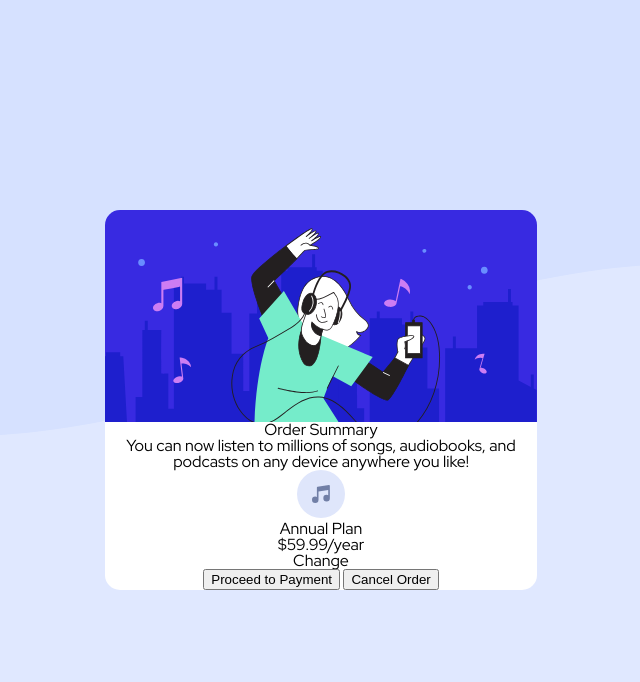
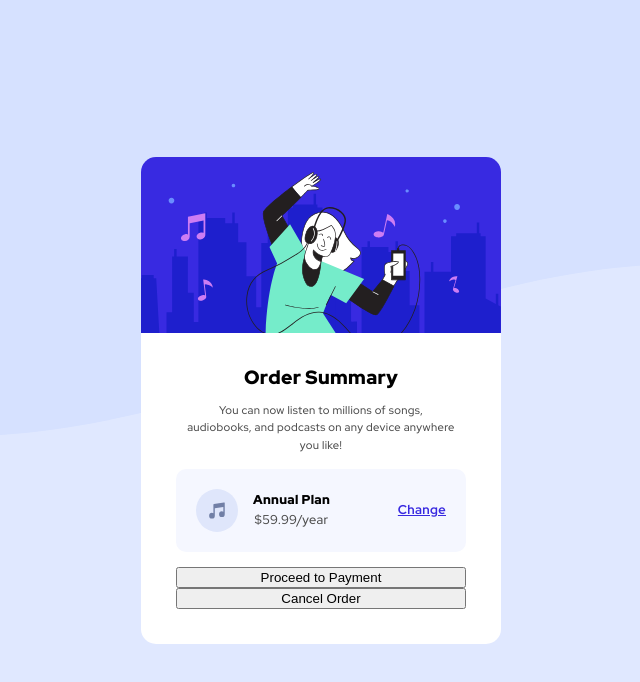
Before and after one commit to Karine-Bauch/Front-end-Mentor-Order-summary-component, a plain HTML site: page index.html in a window 1280 px wide. Shown: the top 682 px of the page, without its empty margins (399-1039 px from the left). Drawn offline with Linux system fonts and the light colour scheme.

Commit message:
Add style to summary, lack the buttons style

```diff
--- a/css/style.css
+++ b/css/style.css
@@ -13,19 +13,21 @@
 /*My style*/
 .bodyElement {
     font-family: 'Red Hat Display', sans-serif;
+    font-weight: 500;
     width: 1440px;
     height: 100vh;
     background-color: hsl(225, 100%, 94%);
     background-image: url("../images/pattern-background-desktop.svg");
     background-repeat: no-repeat;
-    padding: auto;
     display: flex;
     align-items: center;
     margin-bottom: 0;
+    letter-spacing: 0.02rem;
+    padding: 40px 0px;
 }
 
 .mainOrder {
-    width: 30%;
+    width: 25%;
     margin: auto;
     display: flex;
     flex-direction: column;
@@ -42,4 +44,74 @@
     background-color: #ffffff;
     margin-top: 0;
     border-radius: 0px 0px 15px 15px;
+    display: flex;
+    flex-direction: column;
+    padding: 35px;
 }
+
+.mainOrder__title {
+    font-size: 1.2rem;
+}
+
+.mainOrder__summaryDetails {
+    margin-top: 15px;
+    font-size: 0.7rem;
+    color: rgb(76, 76, 76);
+    line-height: 1.1rem;
+    padding: 0px 10px;
+}
+
+.summaryResume {
+    width: 100%;
+    background: hsl(225, 100%, 98%);
+    border-radius: 10px;
+    margin: 15px auto;
+    display: flex;
+    align-items: center;
+    justify-content: space-between;
+    padding: 20px;
+}
+
+.summaryResume__picto-text {
+    display: flex;
+    justify-content: left;
+    align-items: center;
+}
+
+.summaryResume__picto {
+    width: 30%;
+}
+
+.summaryResume__title {
+    margin-bottom: 8px;
+}
+
+.summaryResume__text {
+    height: 100%;
+    font-size: 0.8rem;
+    display: flex;
+    flex-direction: column;
+    align-content: space-between;
+    margin-left: 15px;
+}
+
+.summaryResume__price {
+    color:rgb(76, 76, 76);
+}
+
+.mainOrder__link {
+    font-size: 0.8rem;
+    color:hsl(245, 75%, 52%);
+    text-decoration: underline;
+}
+
+
+/* Utilitaires */
+
+.strong {
+    font-weight: 900;
+}
+
+.semi-strong {
+    font-weight: 700;
+}
--- a/index.html
+++ b/index.html
@@ -17,22 +17,23 @@
     <main class="mainOrder">
       <img class="mainOrder__img" src="./images/illustration-hero.svg" />
       <div class="mainOrder__summary">
-        <h1 class="mainOrder__title">Order Summary</h1>
+        <h1 class="mainOrder__title strong">Order Summary</h1>
 
         <p class="mainOrder__summaryDetails">
           You can now listen to millions of songs, audiobooks, and podcasts on any device anywhere you like!
         </p>
 
         <div class="summaryResume">
-          <img class="summaryResume__picto" src="images/icon-music.svg"/>
+          <div class="summaryResume__picto-text">
+            <img class="summaryResume__picto" src="images/icon-music.svg"/>
             <div class="summaryResume__text">
-              <p class="">
-                <h2 class="summaryResume__title">Annual Plan</h2>
-                $59.99/year
-              </p>
+
+                <h2 class="summaryResume__title strong">Annual Plan</h2>
+                <p class="summaryResume__price">$59.99/year</p>
+
             </div>
-
-            <a href="#" class="mainOrder__link">Change</a>
+          </div>
+          <a href="#" class="mainOrder__link semi-strong">Change</a>
         </div>
 
         <button class="mainOrder__btn">Proceed to Payment</button>
```
